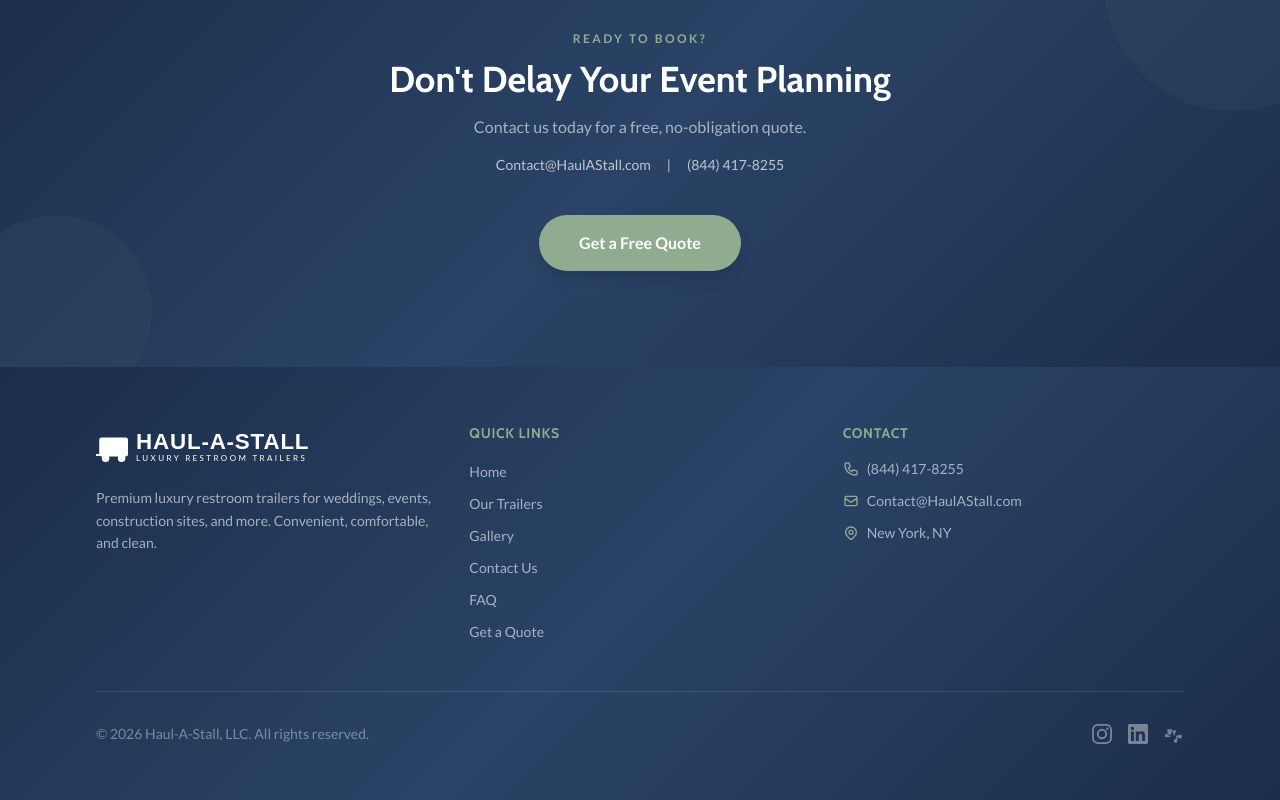
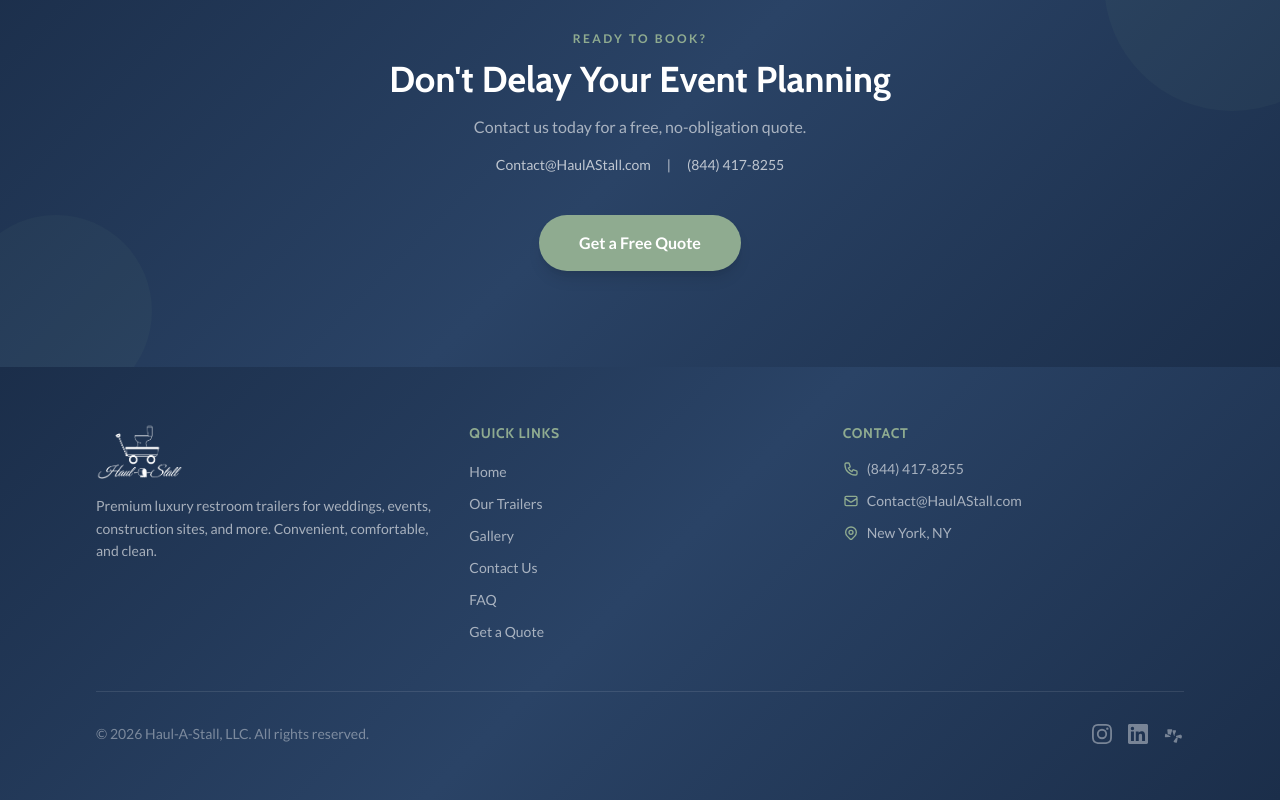
Before and after one commit to LanceBisesar/Haulastall, a Next.js app: page / in a window 1280 px wide. Shown: the part 1894-2694 px from the top of the page. Built offline with nearby package versions, Linux system fonts and the light colour scheme.

Commit message:
Use actual logo in footer instead of generic SVG wagon icon
https://claude.ai/code/session_01XPnSKFhZGPMkPwEBv7pxrf

```diff
--- a/src/components/Footer.tsx
+++ b/src/components/Footer.tsx
@@ -9,11 +9,11 @@ export default function Footer() {
           {/* Brand */}
           <div>
             <Image
-              src="/logo.svg"
+              src="/logo.png"
               alt="Haul-A-Stall"
-              width={180}
-              height={117}
-              className="h-12 w-auto brightness-0 invert mb-4"
+              width={200}
+              height={130}
+              className="h-14 w-auto brightness-0 invert mb-4"
             />
             <p className="text-white/60 text-sm leading-relaxed">
               Premium luxury restroom trailers for weddings, events, construction
```
